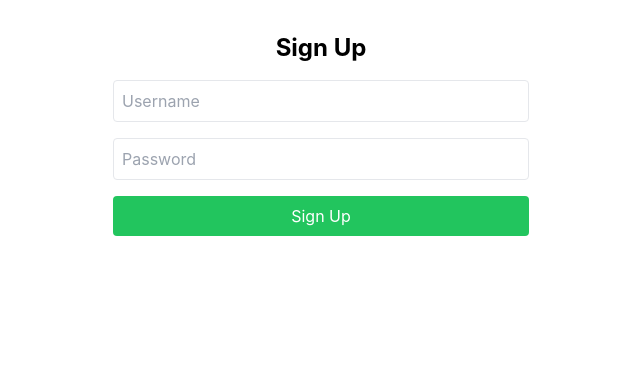
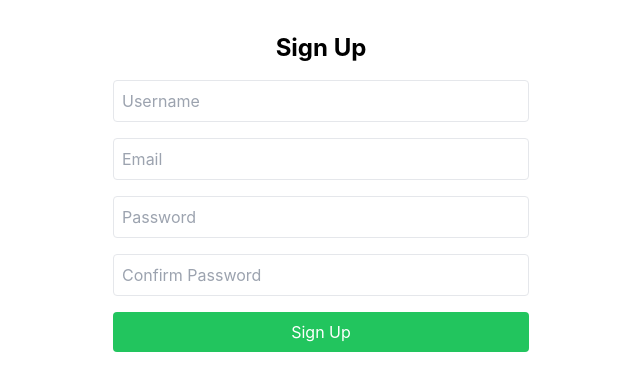
Before and after one commit to RinjeeG/Social-Media-Assignment, a React (Create React App) app in the folder frontend/: page /signup in a window 1280 px wide. Shown: the top 390 px of the page, without its empty margins (319-959 px from the left). Built offline with nearby package versions, Linux system fonts and the light colour scheme.

Commit message:
Updated signup form

```diff
--- a/frontend/src/components/Signup.tsx
+++ b/frontend/src/components/Signup.tsx
@@ -4,37 +4,41 @@ import { useNavigate } from 'react-router-dom';
 
 const Signup: React.FC = () => {
   const [username, setUsername] = useState('');
+  const [email, setEmail] = useState('');
   const [password, setPassword] = useState('');
+  const [confirmPassword, setConfirmPassword] = useState('');
   const [error, setError] = useState<string | null>(null);
   const { setToken } = useAuth();
   const navigate = useNavigate();
 
   const handleSignup = async (e: React.FormEvent) => {
     e.preventDefault();
+    if (password !== confirmPassword) {
+      setError('Passwords do not match');
+      return;
+    }
     try {
-      const requestBody = { username, password };
-      console.log('Sending signup request:', requestBody);
+      const requestBody = { username, email, password };
+      console.log('Sending signup request:', JSON.stringify(requestBody, null, 2));
       const response = await fetch('http://localhost:8000/api/signup/', {
         method: 'POST',
-        headers: {
-          'Content-Type': 'application/json',
-        },
+        headers: { 'Content-Type': 'application/json' },
         body: JSON.stringify(requestBody),
       });
       if (!response.ok) {
         const errorData = await response.json().catch(() => response.text());
         console.log('Error response:', errorData);
         console.log('Full response status:', response.status, response.statusText);
-        console.log('Raw response test:', await response.text());
+        console.log('Raw response text:', await response.text());
         throw new Error(typeof errorData === 'string' ? errorData : 'Signup failed');
       }
       const data = await response.json();
       console.log('Success response:', data);
-      const accessToken = data.access; // Use the access token
+      const accessToken = data.access;
       setToken(accessToken);
       localStorage.setItem('token', accessToken);
       setError(null);
-      navigate('/posts');
+      navigate('/profile'); // Redirect to profile page
     } catch (err) {
       setError(err instanceof Error ? err.message : 'Signup failed');
     }
@@ -53,10 +57,26 @@ const Signup: React.FC = () => {
           required
         />
         <input
+          type="email"
+          value={email}
+          onChange={(e) => setEmail(e.target.value)}
+          placeholder="Email"
+          className="w-full p-2 border rounded"
+          required
+        />
+        <input
           type="password"
           value={password}
           onChange={(e) => setPassword(e.target.value)}
           placeholder="Password"
+          className="w-full p-2 border rounded"
+          required
+        />
+        <input
+          type="password"
+          value={confirmPassword}
+          onChange={(e) => setConfirmPassword(e.target.value)}
+          placeholder="Confirm Password"
           className="w-full p-2 border rounded"
           required
         />
```
Also changed, not shown: 2 other files (tests, documents, lock files or other folders).
